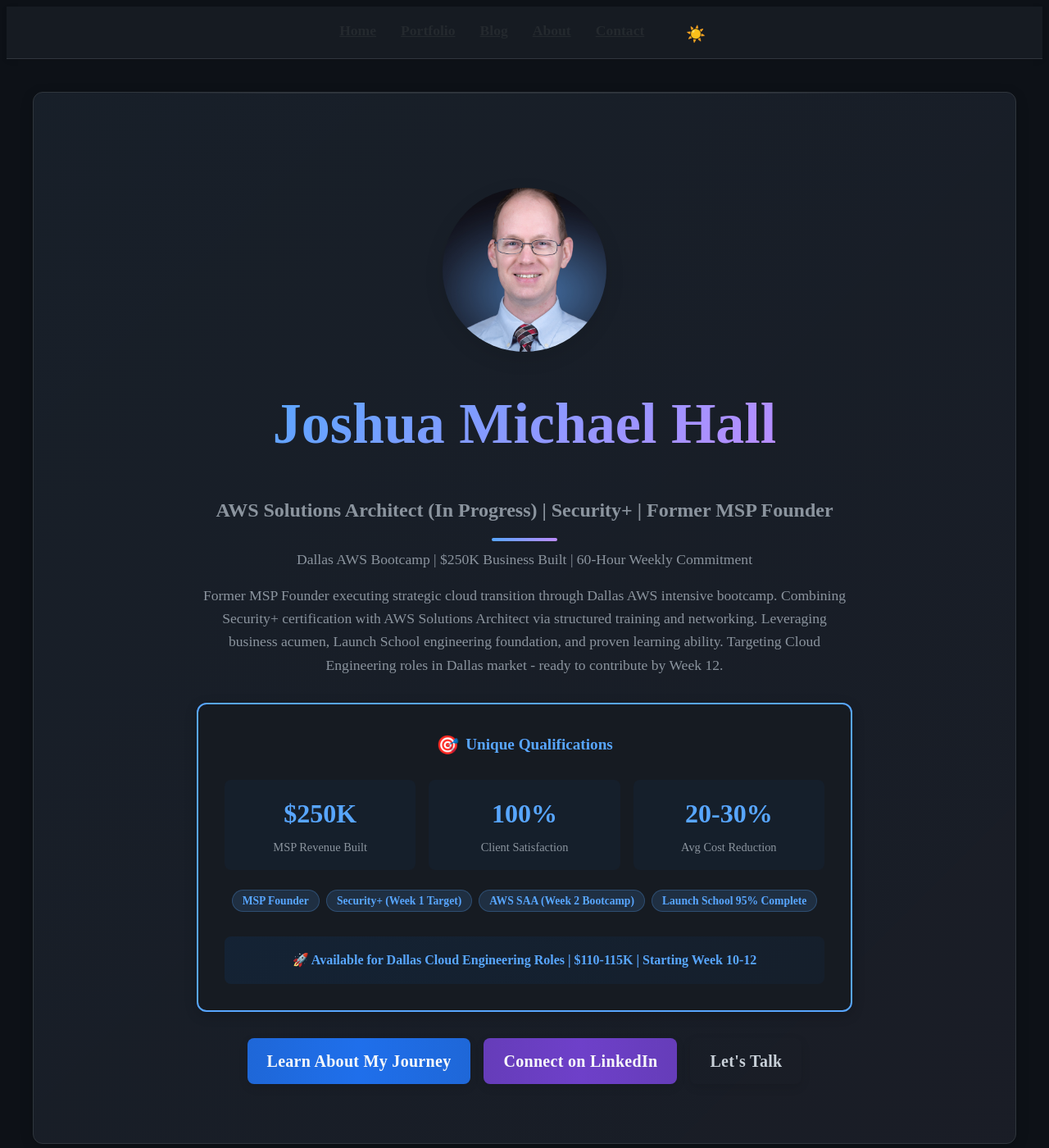
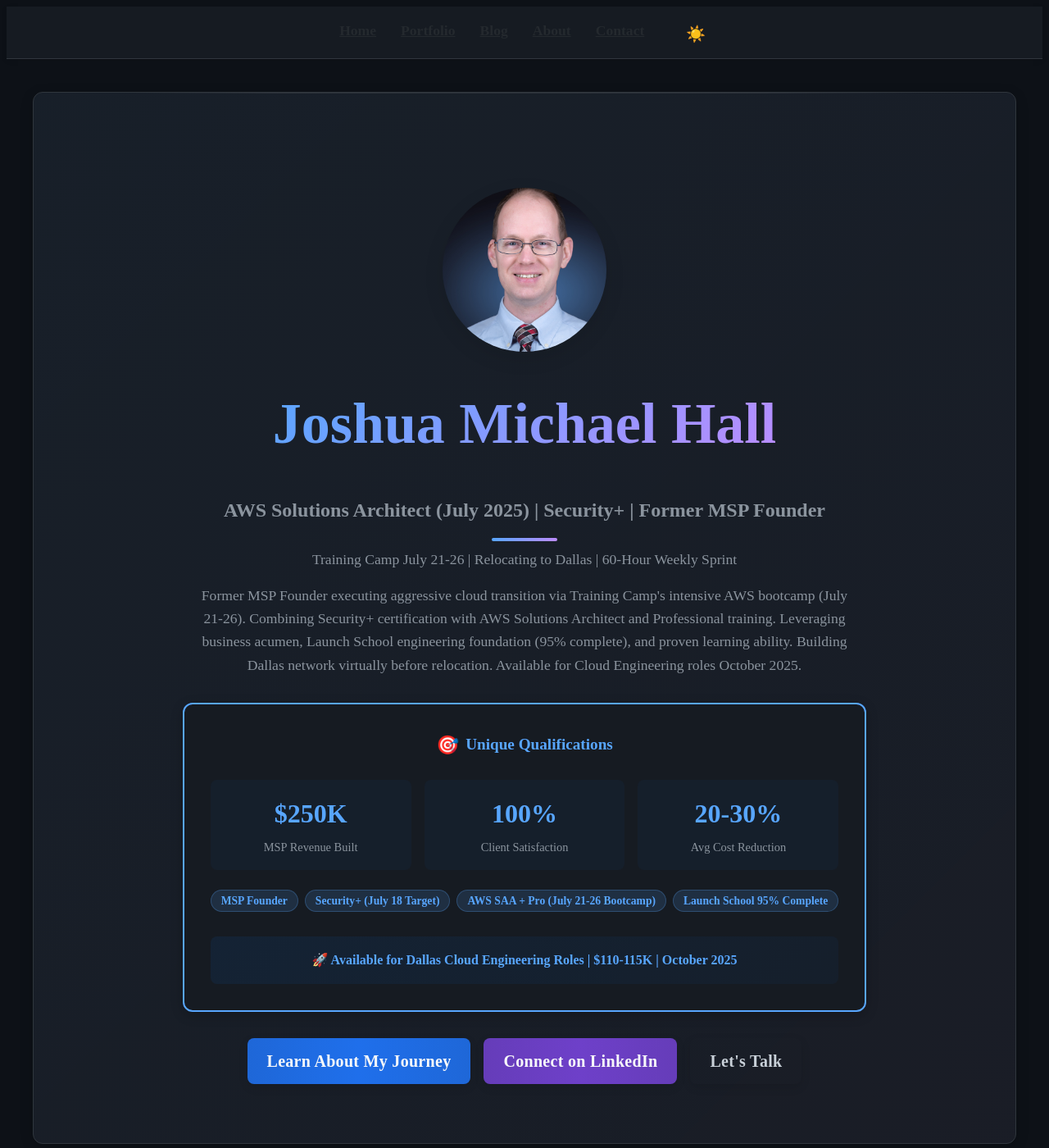
Before and after one commit to joshuamichaelhall/joshuamichaelhall.github.io, a Jekyll site: the page built from index.markdown, in a window 1280 px wide and 1400 px high. Shown: the whole window at 82% size. Built offline with Jekyll 4.4.1, drawn with Linux system fonts in a browser that asks for light colours; nearby versions of some CDN libraries.

Commit message:
Update website with July 2025 Training Camp timeline and specific dates
- Changed certification timeline to specific July dates
- Added Training Camp July 21-26 bootcamp details
- Updated availability to October 2025 (realistic timeline)
- Emphasized virtual Dallas network building before relocation
- Maintained -115K salary expectations
- Added AWS Professional to bootcamp achievements

```diff
--- a/index.markdown
+++ b/index.markdown
@@ -10,9 +10,9 @@ layout: default
       </div>
       <div class="hero-text">
         <h1>Joshua Michael Hall</h1>
-        <h2>AWS Solutions Architect (In Progress) | Security+ | Former MSP Founder</h2>
-        <h3 class="hero-tagline">Dallas AWS Bootcamp | $250K Business Built | 60-Hour Weekly Commitment</h3>
-        <p>Former MSP Founder executing strategic cloud transition through Dallas AWS intensive bootcamp. Combining Security+ certification with AWS Solutions Architect via structured training and networking. Leveraging business acumen, Launch School engineering foundation, and proven learning ability. Targeting Cloud Engineering roles in Dallas market - ready to contribute by Week 12.</p>
+        <h2>AWS Solutions Architect (July 2025) | Security+ | Former MSP Founder</h2>
+        <h3 class="hero-tagline">Training Camp July 21-26 | Relocating to Dallas | 60-Hour Weekly Sprint</h3>
+        <p>Former MSP Founder executing aggressive cloud transition via Training Camp's intensive AWS bootcamp (July 21-26). Combining Security+ certification with AWS Solutions Architect and Professional training. Leveraging business acumen, Launch School engineering foundation (95% complete), and proven learning ability. Building Dallas network virtually before relocation. Available for Cloud Engineering roles October 2025.</p>
         <div class="certification-highlight">
           <h4><span class="cert-icon">🎯</span> Unique Qualifications</h4>
           <div class="cert-stats">
@@ -31,12 +31,12 @@ layout: default
           </div>
           <div class="featured-certs">
             <span class="cert-badge">MSP Founder</span>
-            <span class="cert-badge">Security+ (Week 1 Target)</span>
-            <span class="cert-badge">AWS SAA (Week 2 Bootcamp)</span>
+            <span class="cert-badge">Security+ (July 18 Target)</span>
+            <span class="cert-badge">AWS SAA + Pro (July 21-26 Bootcamp)</span>
             <span class="cert-badge">Launch School 95% Complete</span>
           </div>
           <div class="availability-notice">
-            <strong>🚀 Available for Dallas Cloud Engineering Roles | $110-115K | Starting Week 10-12</strong>
+            <strong>🚀 Available for Dallas Cloud Engineering Roles | $110-115K | October 2025</strong>
           </div>
         </div>
         <div class="hero-links">
```
